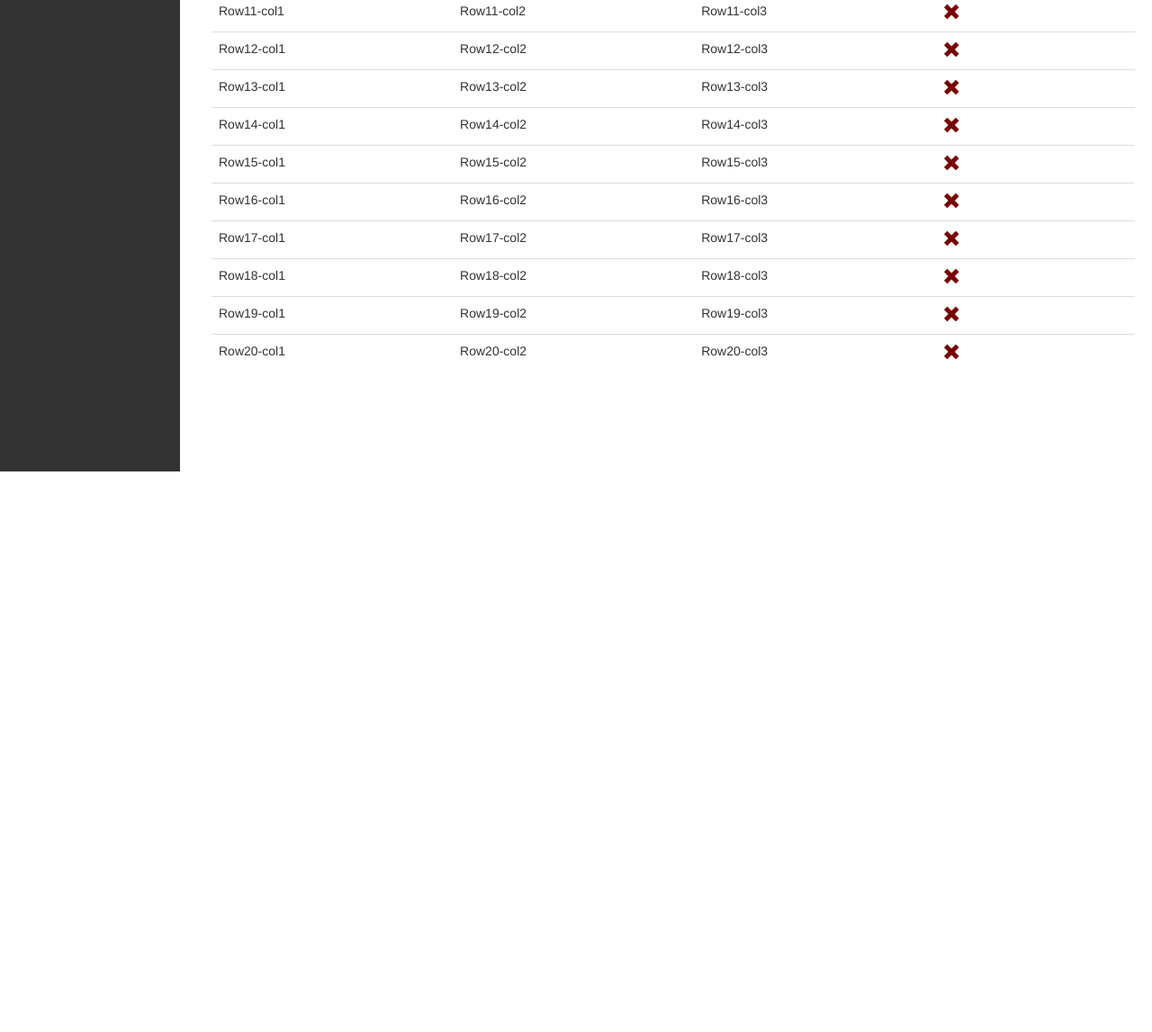
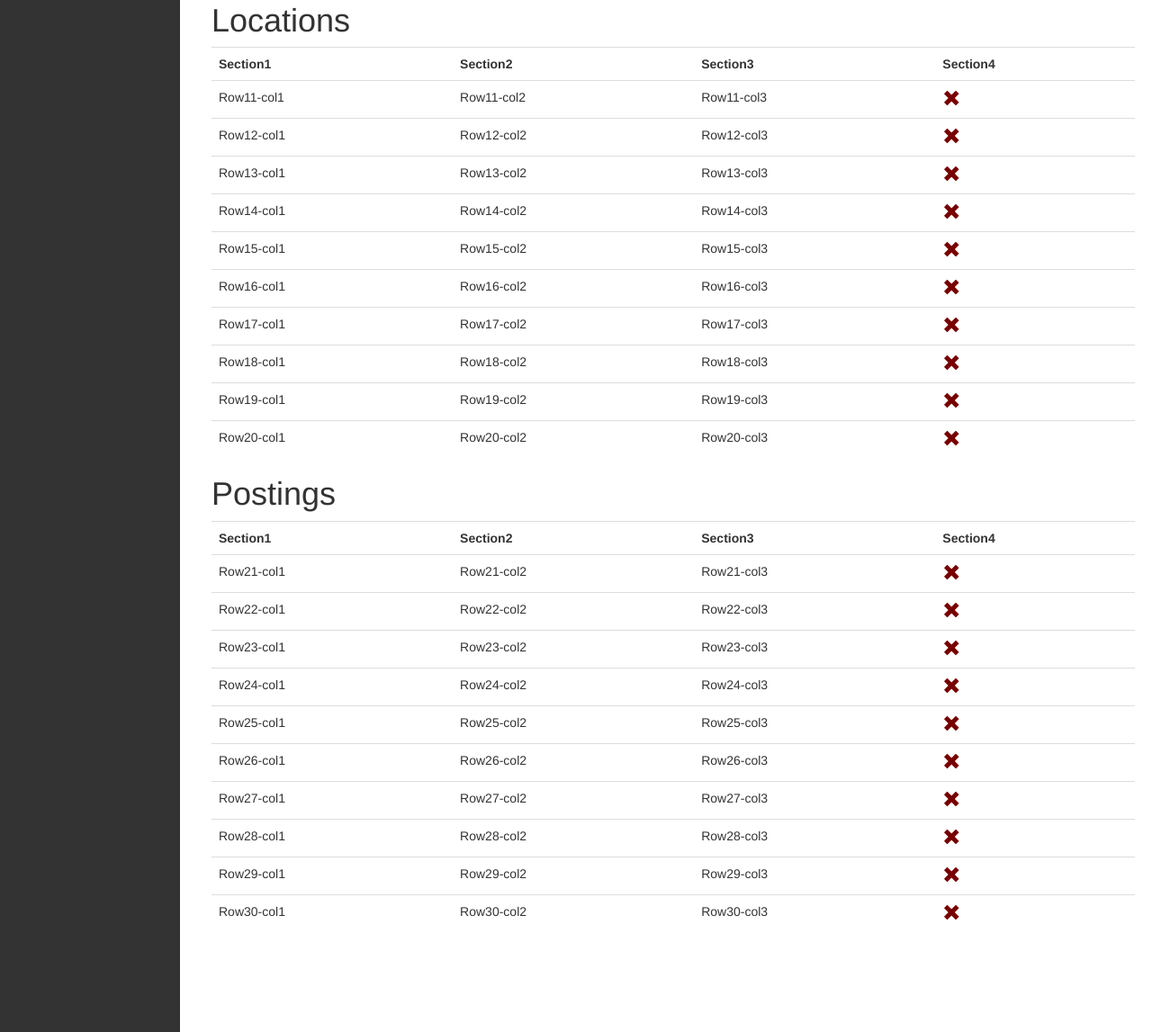
Before and after one commit to ampourgh/Control-Panel, a plain HTML site: page index.html in a window 1280 px wide. Shown: the part 684-1831 px from the top of the page at 90% size. Before the commit the page ends 1208 px from the top, so only its background shows below. Drawn offline with nearby package versions, Linux system fonts and the light colour scheme.

Commit message:
feat: create dividers and links on dashboard

```diff
--- a/index.html
+++ b/index.html
@@ -37,9 +37,9 @@
         <br><br>
         <a href="#"><span class="glyphicon glyphicon-list-alt"></span><span class="nav-label">Dashboard</span></a>
         <a href="#"><span class="glyphicon glyphicon-envelope"></span><span class="nav-label">Profile</span></a>
-        <a href="#"><span class="glyphicon glyphicon-calendar"></span><span class="nav-label">Businesses</span></a>
-        <a href="#"><span class="glyphicon glyphicon-cog"></span><span class="nav-label">Locations</span></a>
-        <a href="#"><span class="glyphicon glyphicon-film"></span><span class="nav-label">Postings</span></a>
+        <a href="#bsns"><span class="glyphicon glyphicon-calendar"></span><span class="nav-label">Businesses</span></a>
+        <a href="#lctn"><span class="glyphicon glyphicon-cog"></span><span class="nav-label">Locations</span></a>
+        <a href="#post"><span class="glyphicon glyphicon-film"></span><span class="nav-label">Postings</span></a>
         <a href="#"><span class="glyphicon glyphicon-calendar"></span><span class="nav-label">Create Posting</span></a>
       </li>
     </ul>
@@ -47,8 +47,10 @@
 <div class="main-content">
 
   <div class="container">
-  <h1>Dashbaord</h1>
   <p>Welcome to the dashboard. If you are verified and have made postings, you can check your postings based on your business, the location of your business, along wit individual promotions.</p>
+
+  <span id="bsns"></span>
+  <h1>Businesses</h1>
 
   <div id="table" class="table-editable">
     <span class="table-add glyphicon glyphicon-plus"></span>
@@ -119,6 +121,21 @@
         <td>Row10-col3</td>
         <td><span class="table-remove glyphicon glyphicon-remove"></span></td>
       </tr>
+    </table>
+  </div>
+
+  <span id="lctn"></span>
+  <h1>Locations</h1>
+
+  <div id="table" class="table-editable">
+    <span class="table-add glyphicon glyphicon-plus"></span>
+    <table class="table">
+      <tr>
+        <th>Section1</th>
+        <th>Section2</th>
+        <th>Section3</th>
+        <th>Section4</th>
+      </tr>
       <tr>
         <td>Row11-col1</td>
         <td>Row11-col2</td>
@@ -181,6 +198,81 @@
       </tr>
     </table>
   </div>
+
+  <span id="post"></span>
+  <h1>Postings</h1>
+
+  <div id="table" class="table-editable">
+    <span class="table-add glyphicon glyphicon-plus"></span>
+    <table class="table">
+      <tr>
+        <th>Section1</th>
+        <th>Section2</th>
+        <th>Section3</th>
+        <th>Section4</th>
+      </tr>
+      <tr>
+        <td>Row21-col1</td>
+        <td>Row21-col2</td>
+        <td>Row21-col3</td>
+        <td><span class="table-remove glyphicon glyphicon-remove"></span></td>
+      </tr>
+      <tr>
+        <td>Row22-col1</td>
+        <td>Row22-col2</td>
+        <td>Row22-col3</td>
+        <td><span class="table-remove glyphicon glyphicon-remove"></span></td>
+      </tr>
+      <tr>
+        <td>Row23-col1</td>
+        <td>Row23-col2</td>
+        <td>Row23-col3</td>
+        <td><span class="table-remove glyphicon glyphicon-remove"></span></td>
+      </tr>
+      <tr>
+        <td>Row24-col1</td>
+        <td>Row24-col2</td>
+        <td>Row24-col3</td>
+        <td><span class="table-remove glyphicon glyphicon-remove"></span></td>
+      </tr>
+      <tr>
+        <td>Row25-col1</td>
+        <td>Row25-col2</td>
+        <td>Row25-col3</td>
+        <td><span class="table-remove glyphicon glyphicon-remove"></span></td>
+      </tr>
+      <tr>
+        <td>Row26-col1</td>
+        <td>Row26-col2</td>
+        <td>Row26-col3</td>
+        <td><span class="table-remove glyphicon glyphicon-remove"></span></td>
+      </tr>
+      <tr>
+        <td>Row27-col1</td>
+        <td>Row27-col2</td>
+        <td>Row27-col3</td>
+        <td><span class="table-remove glyphicon glyphicon-remove"></span></td>
+      </tr>
+      <tr>
+        <td>Row28-col1</td>
+        <td>Row28-col2</td>
+        <td>Row28-col3</td>
+        <td><span class="table-remove glyphicon glyphicon-remove"></span></td>
+      </tr>
+      <tr>
+        <td>Row29-col1</td>
+        <td>Row29-col2</td>
+        <td>Row29-col3</td>
+        <td><span class="table-remove glyphicon glyphicon-remove"></span></td>
+      </tr>
+      <tr>
+        <td>Row30-col1</td>
+        <td>Row30-col2</td>
+        <td>Row30-col3</td>
+        <td><span class="table-remove glyphicon glyphicon-remove"></span></td>
+      </tr>
+    </table>
+  </div>
 </span>
     <!-- <ul>
       <li></li>
```
